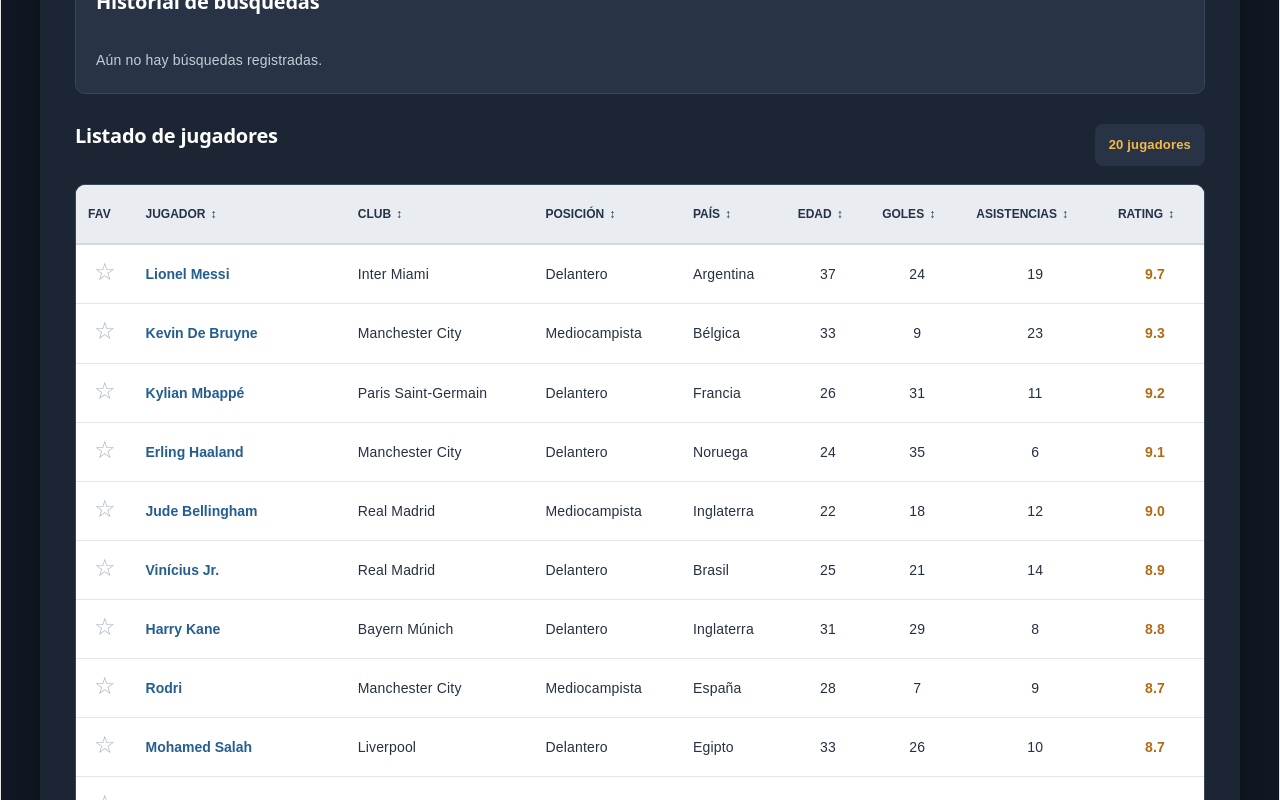
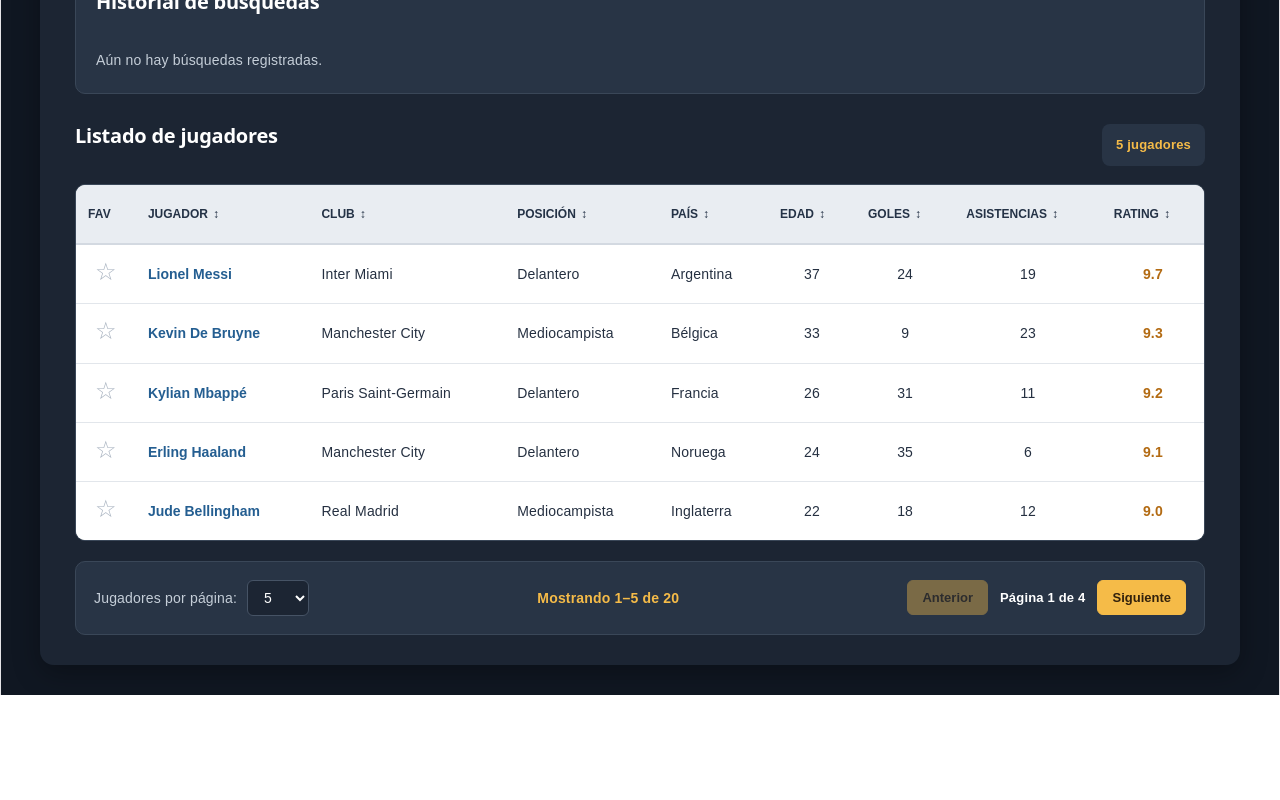
Before and after one commit to kevinncuervo/Examen-final, a React (Vite) app: page / in a window 1280 px wide. Shown: the part 980-1780 px from the top of the page. After the commit the page ends 1675 px from the top, so only its background shows below. Built offline with nearby package versions, Linux system fonts and the light colour scheme.

Commit message:
Implementar logica de paginacion dinamica de jugadores

```diff
--- a/src/App.jsx
+++ b/src/App.jsx
@@ -1,9 +1,13 @@
+
 import { useEffect, useMemo, useState } from 'react';
 import DashboardLayout from './components/DashboardLayout';
 import { players } from './data/players';
 
 // Clave del historial de búsquedas
 const HISTORY_KEY = 'top-club-soccer-search-history';
+
+// Cantidades permitidas por página
+const PAGE_SIZE_OPTIONS = [5, 10, 20];
 
 // Posiciones disponibles
 const POSITIONS = [
@@ -64,6 +68,10 @@ function App() {
     direction: 'none'
   });
 
+  // Estados de paginación
+  const [currentPage, setCurrentPage] = useState(1);
+  const [itemsPerPage, setItemsPerPage] = useState(5);
+
   // Debounce de 300 milisegundos
   useEffect(() => {
     const timeoutId = setTimeout(() => {
@@ -75,7 +83,7 @@ function App() {
     };
   }, [searchValue]);
 
-  // Filtrar jugadores exclusivamente por nombre
+  // Filtrar jugadores por nombre
   const filteredPlayers = useMemo(() => {
     const normalizedSearch = debouncedSearch
       .trim()
@@ -89,7 +97,7 @@ function App() {
     });
   }, [debouncedSearch]);
 
-  // Calcular estadísticas y distribución por posición
+  // Estadísticas y distribución por posición
   const stats = useMemo(() => {
     const totalPlayers = filteredPlayers.length;
 
@@ -159,15 +167,12 @@ function App() {
   const sortedPlayers = useMemo(() => {
     const { key, direction } = sortConfig;
 
-    // Restaurar el orden original si no hay ordenamiento
     if (key === null || direction === 'none') {
       return filteredPlayers;
     }
 
-    // Determinar la dirección del ordenamiento
     const multiplier = direction === 'asc' ? 1 : -1;
 
-    // Incorporar índice original para orden estable
     const indexedPlayers = filteredPlayers.map(
       (player, index) => ({
         player,
@@ -181,14 +186,12 @@ function App() {
 
       let comparison = 0;
 
-      // Comparar correctamente los valores numéricos
       if (
         typeof firstValue === 'number' &&
         typeof secondValue === 'number'
       ) {
         comparison = firstValue - secondValue;
       } else {
-        // Comparar textos respetando el idioma español
         comparison = String(firstValue).localeCompare(
           String(secondValue),
           'es',
@@ -196,7 +199,6 @@ function App() {
         );
       }
 
-      // Mantener el orden original en caso de empate
       if (comparison === 0) {
         return first.originalIndex - second.originalIndex;
       }
@@ -207,10 +209,94 @@ function App() {
     return indexedPlayers.map(({ player }) => player);
   }, [filteredPlayers, sortConfig]);
 
-  // Cambiar el ordenamiento al seleccionar una columna
+  // Total de resultados después de aplicar filtros
+  const totalItems = sortedPlayers.length;
+
+  // Calcular el número de páginas
+  const totalPages = Math.ceil(totalItems / itemsPerPage);
+
+  // Mantener siempre una página válida
+  const safeCurrentPage = Math.min(
+    Math.max(1, currentPage),
+    Math.max(1, totalPages)
+  );
+
+  // Índice del primer jugador de la página
+  const startIndex = (safeCurrentPage - 1) * itemsPerPage;
+
+  // Obtener los jugadores visibles
+  const paginatedPlayers = useMemo(() => {
+    return sortedPlayers.slice(
+      startIndex,
+      startIndex + itemsPerPage
+    );
+  }, [sortedPlayers, startIndex, itemsPerPage]);
+
+  // Calcular el rango visible
+  const rangeStart = totalItems === 0
+    ? 0
+    : startIndex + 1;
+
+  const rangeEnd = totalItems === 0
+    ? 0
+    : Math.min(startIndex + itemsPerPage, totalItems);
+
+  // Información utilizada por la paginación
+  const pagination = {
+    currentPage: safeCurrentPage,
+    totalPages,
+    itemsPerPage,
+    totalItems,
+    rangeStart,
+    rangeEnd
+  };
+
+  // Cambiar la página actual
+  const handlePageChange = (page) => {
+    const validPage = Math.min(
+      Math.max(1, Number(page)),
+      Math.max(1, totalPages)
+    );
+
+    if (Number.isFinite(validPage)) {
+      setCurrentPage(validPage);
+    }
+  };
+
+  // Cambiar la cantidad de jugadores por página
+  const handleItemsPerPageChange = (value) => {
+    const newSize = Number(value);
+
+    if (!PAGE_SIZE_OPTIONS.includes(newSize)) {
+      return;
+    }
+
+    setItemsPerPage(newSize);
+    setCurrentPage(1);
+  };
+
+  // Modificar la búsqueda
+  const handleSearchChange = (value) => {
+    setSearchValue(value);
+    setCurrentPage(1);
+  };
+
+  // Limpiar la búsqueda
+  const handleClearSearch = () => {
+    setSearchValue('');
+    setDebouncedSearch('');
+    setCurrentPage(1);
+  };
+
+  // Recuperar una búsqueda anterior
+  const handleSelectSearch = (search) => {
+    setSearchValue(search);
+    setCurrentPage(1);
+  };
+
+  // Cambiar el ordenamiento
   const handleSort = (key) => {
     setSortConfig((previousConfig) => {
-      // Una columna nueva comienza en ascendente
       if (previousConfig.key !== key) {
         return {
           key,
@@ -218,7 +304,6 @@ function App() {
         };
       }
 
-      // Ascendente pasa a descendente
       if (previousConfig.direction === 'asc') {
         return {
           key,
@@ -226,7 +311,6 @@ function App() {
         };
       }
 
-      // Descendente vuelve al orden original
       if (previousConfig.direction === 'desc') {
         return {
           key: null,
@@ -239,6 +323,8 @@ function App() {
         direction: 'asc'
       };
     });
+
+    setCurrentPage(1);
   };
 
   // Registrar nuevas búsquedas
@@ -273,7 +359,7 @@ function App() {
     });
   }, [debouncedSearch]);
 
-  // Guardar el historial
+  // Guardar historial en localStorage
   useEffect(() => {
     try {
       localStorage.setItem(
@@ -281,28 +367,17 @@ function App() {
         JSON.stringify(searchHistory)
       );
     } catch {
-      // La aplicación continúa funcionando si
-      // localStorage no está disponible.
+      // La aplicación sigue funcionando si
+      // el almacenamiento no está disponible.
     }
   }, [searchHistory]);
-
-  // Limpiar búsqueda
-  const handleClearSearch = () => {
-    setSearchValue('');
-    setDebouncedSearch('');
-  };
-
-  // Recuperar una búsqueda anterior
-  const handleSelectSearch = (search) => {
-    setSearchValue(search);
-  };
 
   // Limpiar historial
   const handleClearHistory = () => {
     setSearchHistory([]);
   };
 
-  // Seleccionar un jugador
+  // Seleccionar un jugador de la tabla
   const handleSelectPlayer = (player) => {
     setSelectedPlayerId(player.id);
   };
@@ -310,18 +385,21 @@ function App() {
   return (
     <DashboardLayout
       searchValue={searchValue}
-      onSearchChange={setSearchValue}
+      onSearchChange={handleSearchChange}
       onSearchClear={handleClearSearch}
       resultsCount={filteredPlayers.length}
       searchHistory={searchHistory}
       onSelectSearch={handleSelectSearch}
       onClearHistory={handleClearHistory}
       stats={stats}
-      players={sortedPlayers}
+      players={paginatedPlayers}
       selectedPlayerId={selectedPlayerId}
       onPlayerSelect={handleSelectPlayer}
       sortConfig={sortConfig}
       onSort={handleSort}
+      pagination={pagination}
+      onPageChange={handlePageChange}
+      onItemsPerPageChange={handleItemsPerPageChange}
     />
   );
 }
--- a/src/components/DashboardLayout.jsx
+++ b/src/components/DashboardLayout.jsx
@@ -1,8 +1,10 @@
+
 import SearchBar from './SearchBar';
 import SearchHistory from './SearchHistory';
 import StatsPanel from './StatsPanel';
 import PlayerTable from './PlayerTable';
 import '../styles/dashboard.css';
+import '../styles/pagination-preview.css';
 
 function DashboardLayout({
   searchValue,
@@ -17,7 +19,10 @@ function DashboardLayout({
   selectedPlayerId,
   onPlayerSelect,
   sortConfig,
-  onSort
+  onSort,
+  pagination,
+  onPageChange,
+  onItemsPerPageChange
 }) {
   return (
     <div className="dashboard">
@@ -80,6 +85,76 @@ function DashboardLayout({
             sortConfig={sortConfig}
             onSort={onSort}
           />
+
+          <div className="pagination-preview">
+            <div className="pagination-preview__settings">
+              <label
+                className="pagination-preview__label"
+                htmlFor="items-per-page"
+              >
+                Jugadores por página:
+              </label>
+
+              <select
+                id="items-per-page"
+                className="pagination-preview__select"
+                value={pagination.itemsPerPage}
+                onChange={(event) => {
+                  onItemsPerPageChange(event.target.value);
+                }}
+              >
+                <option value={5}>5</option>
+                <option value={10}>10</option>
+                <option value={20}>20</option>
+              </select>
+            </div>
+
+            <p
+              className="pagination-preview__summary"
+              role="status"
+            >
+              Mostrando {pagination.rangeStart}–
+              {pagination.rangeEnd} de {pagination.totalItems}
+            </p>
+
+            <nav
+              className="pagination-preview__navigation"
+              aria-label="Navegación entre páginas"
+            >
+              <button
+                className="pagination-preview__button"
+                type="button"
+                onClick={() => onPageChange(
+                  pagination.currentPage - 1
+                )}
+                disabled={pagination.currentPage <= 1}
+              >
+                Anterior
+              </button>
+
+              <span className="pagination-preview__page">
+                Página {pagination.totalPages === 0
+                  ? 0
+                  : pagination.currentPage}
+                {' de '}
+                {pagination.totalPages}
+              </span>
+
+              <button
+                className="pagination-preview__button"
+                type="button"
+                onClick={() => onPageChange(
+                  pagination.currentPage + 1
+                )}
+                disabled={
+                  pagination.totalPages === 0 ||
+                  pagination.currentPage >= pagination.totalPages
+                }
+              >
+                Siguiente
+              </button>
+            </nav>
+          </div>
         </section>
       </main>
     </div>
--- /dev/null
+++ b/src/styles/pagination-preview.css
@@ -0,0 +1,103 @@
+
+/* Contenedor de paginación provisional */
+.pagination-preview {
+  display: flex;
+  align-items: center;
+  justify-content: space-between;
+  flex-wrap: wrap;
+  gap: 18px;
+  margin-top: 20px;
+  padding: 18px;
+  border: 1px solid #3a4758;
+  border-radius: 10px;
+  background-color: #283445;
+}
+
+/* Selector de cantidad */
+.pagination-preview__settings {
+  display: flex;
+  align-items: center;
+  flex-wrap: wrap;
+  gap: 10px;
+}
+
+.pagination-preview__label {
+  color: #c5ced8;
+  font-size: 14px;
+}
+
+/* Selector */
+.pagination-preview__select {
+  padding: 8px 12px;
+  border: 1px solid #465365;
+  border-radius: 6px;
+  background-color: #1c2533;
+  color: #ffffff;
+  font-family: inherit;
+  font-size: 14px;
+  cursor: pointer;
+}
+
+/* Rango visible */
+.pagination-preview__summary {
+  margin: 0;
+  color: #f5bb48;
+  font-size: 14px;
+  font-weight: 600;
+}
+
+/* Navegación */
+.pagination-preview__navigation {
+  display: flex;
+  align-items: center;
+  flex-wrap: wrap;
+  gap: 12px;
+}
+
+/* Botones */
+.pagination-preview__button {
+  padding: 9px 14px;
+  border: 1px solid #f5bb48;
+  border-radius: 6px;
+  background-color: #f5bb48;
+  color: #32210c;
+  font-family: inherit;
+  font-size: 13px;
+  font-weight: 700;
+  cursor: pointer;
+}
+
+.pagination-preview__button:hover:not(:disabled) {
+  background-color: #ffd274;
+}
+
+.pagination-preview__button:disabled {
+  opacity: 0.4;
+  cursor: not-allowed;
+}
+
+.pagination-preview__button:focus-visible,
+.pagination-preview__select:focus-visible {
+  outline: 2px solid #ffffff;
+  outline-offset: 3px;
+}
+
+/* Página actual */
+.pagination-preview__page {
+  color: #ffffff;
+  font-size: 13px;
+  font-weight: 600;
+}
+
+/* Adaptación móvil */
+@media (max-width: 700px) {
+  .pagination-preview {
+    align-items: flex-start;
+    flex-direction: column;
+  }
+
+  .pagination-preview__navigation {
+    width: 100%;
+    justify-content: space-between;
+  }
+}
```
